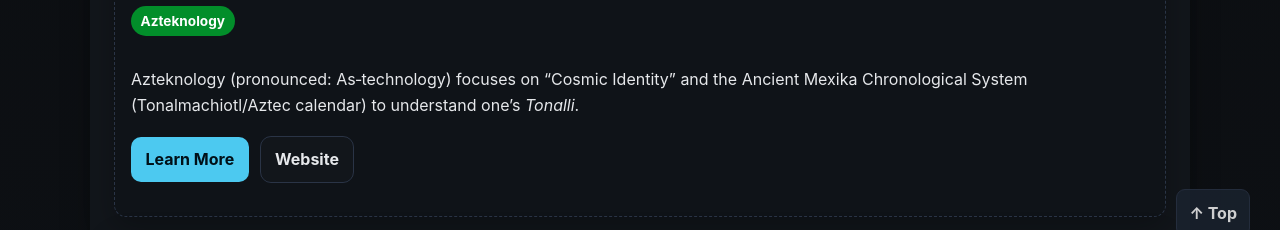
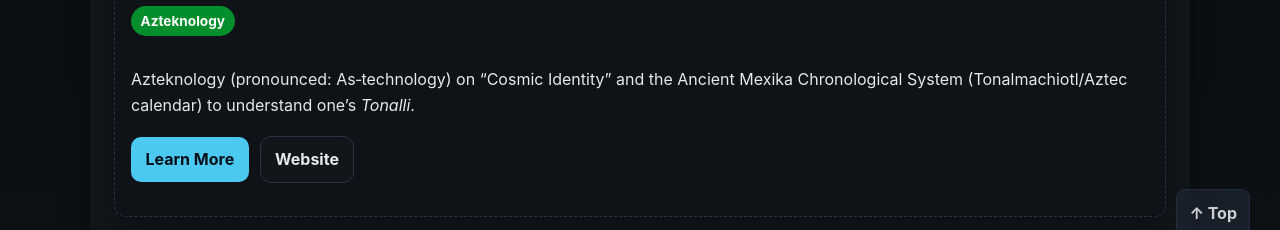
Before and after one commit to wheelsofreflection/dansinput, a plain HTML site: page the-working-wheel-site 2/wordpress-content.html in a window 1280 px wide. Shown: the part 533-763 px from the top of the page. Drawn offline with Linux system fonts and the light colour scheme.

Commit message:
Update wordpress-content.html

```diff
--- a/the-working-wheel-site 2/wordpress-content.html
+++ b/the-working-wheel-site 2/wordpress-content.html
@@ -61,7 +61,7 @@
         <figure class="center"><img src="https://theworkingwheel.live-website.com/wp-content/uploads/2024/11/image.png" alt="Azteknology emblem" style="max-width:173px;width:100%;height:auto"></figure>
         <div class="pad">
           <p class="pill">Azteknology</p>
-          <p>Azteknology (pronounced: As‑technology) focuses on “Cosmic Identity” and the Ancient Mexika Chronological System (Tonalmachiotl/Aztec calendar) to understand one’s <em>Tonalli</em>.</p>
+          <p>Azteknology (pronounced: As‑technology)  on “Cosmic Identity” and the Ancient Mexika Chronological System (Tonalmachiotl/Aztec calendar) to understand one’s <em>Tonalli</em>.</p>
           <div class="btn-row">
             <a class="btn2" href="#setting">Learn More</a>
             <a class="btn2 alt" href="https://azteknology.com/" target="_blank" rel="noopener">Website</a>
```
